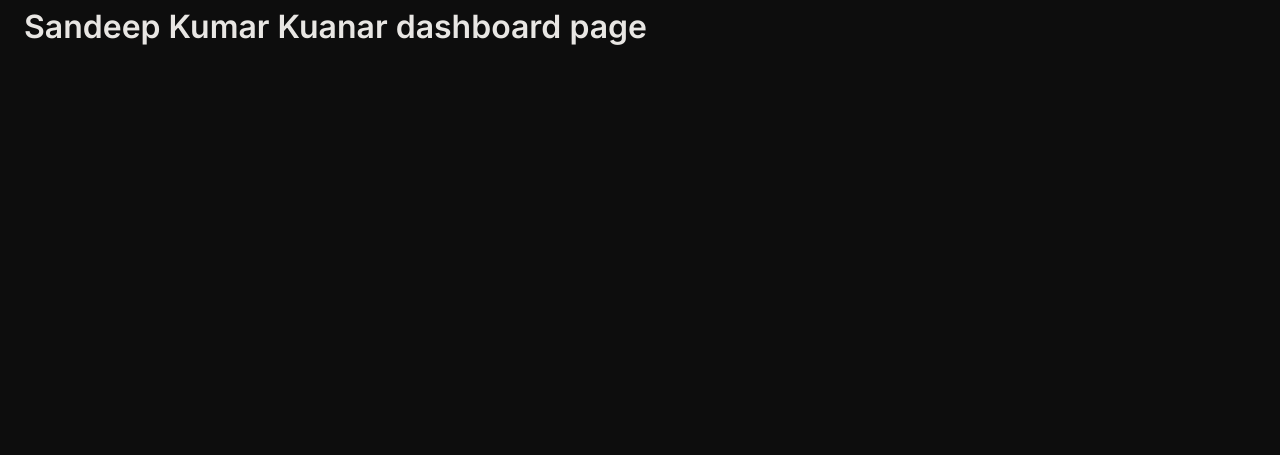
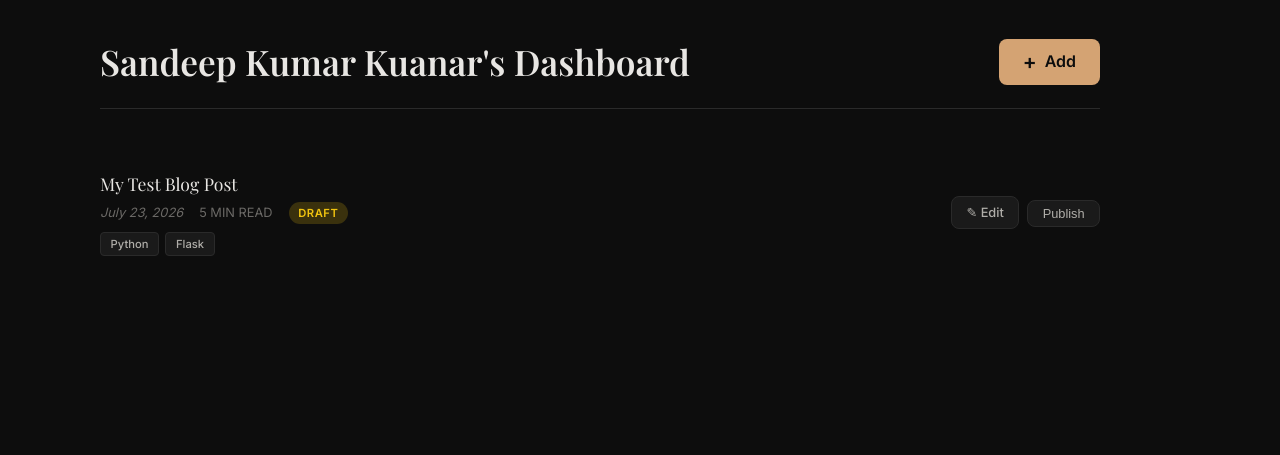
Before and after one commit to SandeepKumarKuanar/personal-blog, a Flask app: page /dashboard in a window 1280 px wide. Shown: the top 455 px of the page. Run offline with Flask 3, Linux system fonts and the light colour scheme; a user stored in the database is signed in; some web fonts are replaced.

Commit message:
adding basic CRUD operations which can only be performed by the admin on the admin's dashboard and no-one else

```diff
--- a/app/models.py
+++ b/app/models.py
@@ -49,6 +49,7 @@ class Post(db.Model):
         backref=db.backref("posts", lazy="dynamic"),
         lazy=True,
     )
+    published = db.Column(db.Boolean, default=True, nullable=False)
 
     def __repr__(self):
         return f"Post('{self.title}', '{self.date_posted}')"
--- a/app/routes.py
+++ b/app/routes.py
@@ -15,13 +15,10 @@ def main_page():
     return render_template("home.html", title="Home")
 
 
-@app.route("/post")
-@app.route("/posts")
-@app.route("/articles")
-@app.route("/blogs")
+@app.route("/writings")
 def blogs_page():
-    posts = Post.query.all()
-    return render_template("blogs.html", posts=posts, title="Blogs")
+    posts = Post.query.filter_by(published=True).order_by(Post.date_posted.desc()).all()
+    return render_template("blogs.html", posts=posts, title="Writings")
 
 
 @app.route("/register", methods=["GET", "POST"])
@@ -73,23 +70,12 @@ def logout():
 @app.route("/dashboard")
 @login_required
 def account():
-    return render_template("dashboard.html", title="Accounts")
-
-
-@app.route("/admin", methods=["GET", "POST"])
-def admin_login():
-    form = AdminLogin()
-    if (
-        form.validate_on_submit()
-        and form.email.data == "admin@blog.com"
-        and form.password.data == "password"
-    ):
-        flash("Logged in as ADMIN Successfully!!", "success")
-        return redirect(url_for("blogs_page"))
-    else:
-        flash("Incorrect username or password!", "danger")
-
-    return render_template("adminLogin.html", title="Admin login", form=form)
+    posts = (
+        Post.query.filter_by(user_id=current_user.id)
+        .order_by(Post.date_posted.desc())
+        .all()
+    )
+    return render_template("dashboard.html", title="Accounts", posts=posts)
 
 
 # we are adding new post here
@@ -158,4 +144,36 @@ def new_post():
 @app.route("/post/<int:post_id>")
 def post_detail(post_id):
     post = Post.query.get_or_404(post_id)
+    # we need to stop people from accessing the post
+    # if it's not published
+    if not post.published and not (
+        current_user.is_authenticated and current_user.is_admin
+    ):
+        abort(404)
     return render_template("post.html", title=post.title, post=post)
+
+
+# unpublish a published blog
+@app.route("/admin/toggle-publish/<int:post_id>", methods=["POST"])
+@login_required
+def toggle_publish(post_id):
+    if not current_user.is_admin:
+        abort(403)
+
+    post = Post.query.get_or_404(post_id)
+    post.published = not post.published  # Toggle the status
+    db.session.commit()
+
+    status = "published" if post.published else "unpublished"
+    flash(f'Post "{post.title}" has been {status}.', "success")
+    return redirect(url_for("account"))
+
+
+# to edit a published post
+@app.route("/admin/edit-post/<int:post_id>", methods=["GET"])
+@login_required
+def edit_post(post_id):
+    if not current_user.is_admin:
+        abort(403)
+    flash("Edit functionality coming soon!", "info")
+    return redirect(url_for("account"))
--- a/app/static/style.css
+++ b/app/static/style.css
@@ -595,7 +595,7 @@ body {
 
 .back-link {
   display: inline-block;
-  margin-bottom: 1.5rem;  /* ← Increase this value for more space */
+  margin-bottom: 1.5rem;
   color: var(--accent);
   text-decoration: none;
   font-size: 0.9rem;
@@ -606,8 +606,206 @@ body {
   color: var(--accent-hover);
 }
 
+/* ===== DASHBOARD ===== */
+.dashboard-container {
+  max-width: 1000px;
+  margin: 0 auto;
+  padding: 2rem 0;
+}
 
-/* ===== RESPONSIVE ===== */
+.dashboard-header {
+  display: flex;
+  justify-content: space-between;
+  align-items: center;
+  margin-bottom: 2.5rem;
+  padding-bottom: 1rem;
+  border-bottom: 1px solid var(--border);
+}
+
+.dashboard-title {
+  font-family: var(--font-serif);
+  font-size: 2.2rem;
+  font-weight: 600;
+  color: var(--text-primary);
+}
+
+.btn-add {
+  display: flex;
+  align-items: center;
+  gap: 0.5rem;
+  padding: 0.6rem 1.5rem;
+  font-size: 1rem;
+  font-weight: 600;
+  background-color: var(--accent);
+  color: var(--bg-primary);
+  border: none;
+  border-radius: var(--radius);
+  text-decoration: none;
+  transition: background-color var(--transition), transform 0.15s ease;
+}
+
+.btn-add:hover {
+  background-color: var(--accent-hover);
+  color: var(--bg-primary);
+  transform: translateY(-1px);
+}
+
+.add-icon {
+  font-size: 1.3rem;
+  line-height: 1;
+}
+
+/* Dashboard Posts */
+.dashboard-post {
+  display: flex;
+  justify-content: space-between;
+  align-items: center;
+  padding: 1.25rem 0;
+  border-bottom: 1px solid var(--border);
+  gap: 1rem;
+  flex-wrap: wrap;
+}
+
+.dashboard-post:last-child {
+  border-bottom: none;
+}
+
+.post-info {
+  flex: 1;
+  min-width: 200px;
+}
+
+.post-info .post-title {
+  font-size: 1.1rem;
+  font-weight: 500;
+  margin-bottom: 0.2rem;
+}
+
+.post-info .post-title a {
+  color: var(--text-primary);
+  text-decoration: none;
+  transition: color var(--transition);
+}
+
+.post-info .post-title a:hover {
+  color: var(--accent);
+}
+
+.post-info .post-meta {
+  display: flex;
+  gap: 1rem;
+  flex-wrap: wrap;
+  font-size: 0.8rem;
+  color: var(--text-muted);
+}
+
+.post-status {
+  display: inline-block;
+  padding: 0.1rem 0.6rem;
+  border-radius: 12px;
+  font-size: 0.7rem;
+  font-weight: 600;
+  text-transform: uppercase;
+  letter-spacing: 0.05em;
+}
+
+.status-published {
+  background: rgba(46, 204, 113, 0.2);
+  color: #2ecc71;
+}
+
+.status-draft {
+  background: rgba(241, 196, 15, 0.2);
+  color: #f1c40f;
+}
+
+.post-tags {
+  display: flex;
+  gap: 0.4rem;
+  flex-wrap: wrap;
+  margin-top: 0.3rem;
+}
+
+.tag-badge {
+  display: inline-block;
+  padding: 0.1rem 0.6rem;
+  font-size: 0.7rem;
+  font-weight: 500;
+  background: var(--bg-secondary);
+  border: 1px solid var(--border);
+  border-radius: 4px;
+  color: var(--text-secondary);
+}
+
+/* Post Actions */
+.post-actions {
+  display: flex;
+  gap: 0.5rem;
+  align-items: center;
+  flex-wrap: wrap;
+}
+
+.btn-action {
+  padding: 0.3rem 0.9rem;
+  font-size: 0.8rem;
+  font-weight: 500;
+  background: var(--bg-secondary);
+  border: 1px solid var(--border);
+  border-radius: var(--radius);
+  color: var(--text-secondary);
+  text-decoration: none;
+  cursor: pointer;
+  transition: background var(--transition), color var(--transition);
+}
+
+.btn-action:hover {
+  background: var(--border);
+  color: var(--text-primary);
+}
+
+.btn-edit:hover {
+  border-color: var(--accent);
+  color: var(--accent);
+}
+
+.btn-unpublish:hover {
+  border-color: #e74c3c;
+  color: #e74c3c;
+}
+
+.no-posts {
+  color: var(--text-muted);
+  font-style: italic;
+  padding: 2rem 0;
+  text-align: center;
+}
+
+/* ===== RESPONSIVE Dashboard ===== */
+@media (max-width: 768px) {
+  .dashboard-header {
+    flex-direction: column;
+    align-items: stretch;
+    gap: 1rem;
+  }
+
+  .btn-add {
+    justify-content: center;
+  }
+
+  .dashboard-post {
+    flex-direction: column;
+    align-items: flex-start;
+    gap: 0.75rem;
+  }
+
+  .post-actions {
+    width: 100%;
+    justify-content: flex-start;
+  }
+}
+
+
+/* ===== RESPONSIVE website ===== */
 @media (max-width: 768px) {
   .nav-container {
     flex-direction: column;
--- a/app/templates/dashboard.html
+++ b/app/templates/dashboard.html
@@ -1,5 +1,51 @@
 {% extends "layout.html" %}
 {% block content %}
-    <h1>{{ current_user.username }} dashboard page</h1>
+<div class="dashboard-container">
+  <!-- Header with Add Button -->
+  <div class="dashboard-header">
+    <h1 class="dashboard-title">{{ current_user.username }}'s Dashboard</h1>
+    <a href="{{ url_for('new_post') }}" class="btn btn-primary btn-add">
+      <span class="add-icon">+</span> Add
+    </a>
+  </div>
 
-{% endblock content %}
+  <!-- Posts List -->
+  <div class="dashboard-posts">
+    {% if posts %}
+      {% for post in posts %}
+      <article class="dashboard-post">
+        <div class="post-info">
+          <h2 class="post-title">
+            <a href="{{ url_for('post_detail', post_id=post.id) }}">{{ post.title }}</a>
+          </h2>
+          <div class="post-meta">
+            <span class="post-date">{{ post.date_posted.strftime('%B %d, %Y') }}</span>
+            <span class="post-read-time">{{ post.read_time }} MIN READ</span>
+            <span class="post-status {% if post.published %}status-published{% else %}status-draft{% endif %}">
+              {{ 'Published' if post.published else 'Draft' }}
+            </span>
+          </div>
+          {% if post.tags %}
+          <div class="post-tags">
+            {% for tag in post.tags %}
+              <span class="tag-badge">{{ tag.name }}</span>
+            {% endfor %}
+          </div>
+          {% endif %}
+        </div>
+        <div class="post-actions">
+          <a href="{{ url_for('edit_post', post_id=post.id) }}" class="btn-action btn-edit">✎ Edit</a>
+          <form method="POST" action="{{ url_for('toggle_publish', post_id=post.id) }}" style="display: inline;">
+            <button type="submit" class="btn-action btn-unpublish">
+              {{ 'Unpublish' if post.published else 'Publish' }}
+            </button>
+          </form>
+        </div>
+      </article>
+      {% endfor %}
+    {% else %}
+      <p class="no-posts">No posts yet. Click <strong>+ Add</strong> to create your first post!</p>
+    {% endif %}
+  </div>
+</div>
+{% endblock %}
```
Also changed, not shown: instance/site.db.
